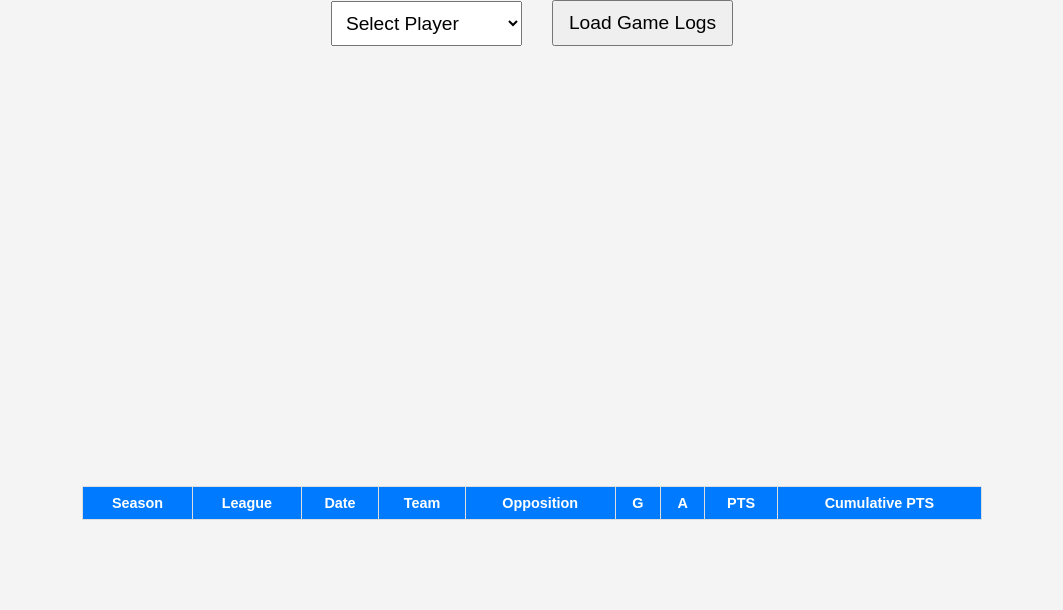
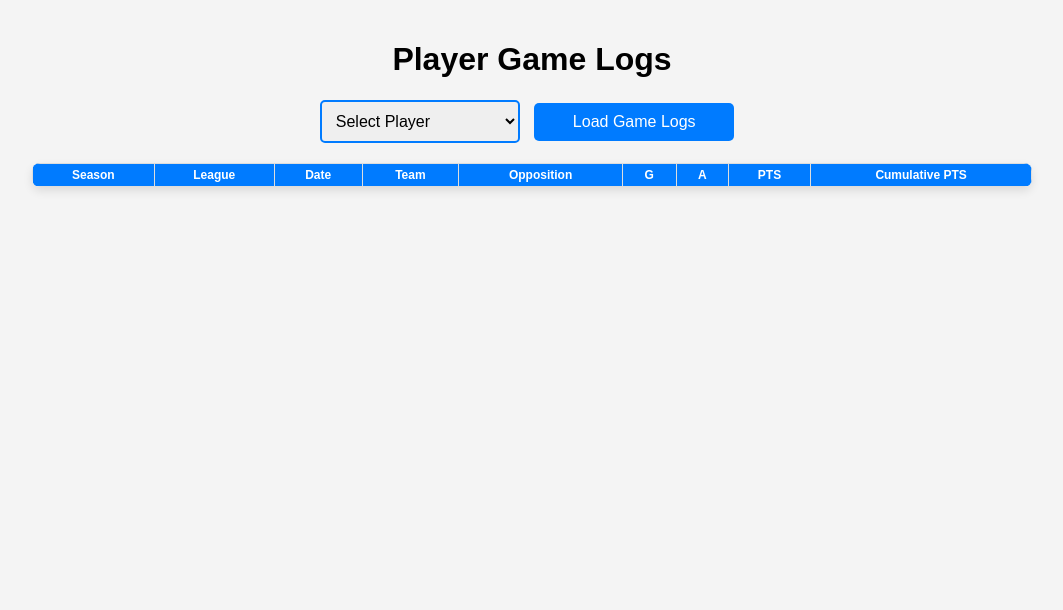
Before and after one commit to turkjr19/prospect_website, a plain HTML site: page docs/index.html in a window 1280 px wide. Shown: the whole page, without its empty margins (108-1171 px from the left). Drawn offline with nearby package versions, Linux system fonts and the light colour scheme.

Commit message:
Add files via upload

```diff
--- a/docs/gameLogs.js
+++ b/docs/gameLogs.js
@@ -146,8 +146,8 @@ function drawCumulativePointsChart(labels, data, emaData) {
             ]
         },
         options: {
-            responsive: true, // Ensure responsive behavior
-            maintainAspectRatio: false, // Allow the chart to stretch vertically as needed
+            responsive: true,
+            maintainAspectRatio: false,
             scales: {
                 x: {
                     title: {
@@ -165,13 +165,7 @@ function drawCumulativePointsChart(labels, data, emaData) {
             }
         }
     });
-
-    // Ensure chart resizes on window resize
-    window.addEventListener('resize', () => {
-        window.cumulativeChart.resize();
-    });
 }
-
 
 // Function to calculate EMA (Exponential Moving Average)
 function calculateEMA(data, period) {
--- a/docs/index.html
+++ b/docs/index.html
@@ -8,20 +8,13 @@
     <script src="https://cdn.jsdelivr.net/npm/chart.js"></script>
 </head>
 <body>
-    <div class="container">
-        <!-- Removed the Player Game Logs title -->
+    <h1>Player Game Logs</h1>
 
-        <div class="menu-container">
     <select id="playerSelect" onchange="loadPlayerData()">
         <option value="">Select Player</option>
         <!-- Player options will be added here dynamically -->
     </select>
     <button onclick="loadPlayerData()">Load Game Logs</button>
-        </div>
-
-        <div class="chart-container">
-            <canvas id="cumulativePointsChart"></canvas>
-        </div>
 
     <table id="gameLogs">
         <thead>
@@ -41,6 +34,9 @@
             <!-- Game logs will be inserted here -->
         </tbody>
     </table>
+
+    <div class="chart-container">
+        <canvas id="cumulativePointsChart"></canvas>
     </div>
 
     <script src="gameLogs.js"></script>
--- a/docs/styles.css
+++ b/docs/styles.css
@@ -1,100 +1,85 @@
-/* Body and container styling */
+/* General Styles */
 body {
-    font-family: Arial, sans-serif;
-    display: flex;
-    justify-content: center;
-    align-items: flex-start;
-    min-height: 100vh;
+    font-family: 'Arial', sans-serif;
+    background-color: #f4f4f4;
     margin: 0;
-    background-color: #f4f4f4;
-    padding: 0 10px; /* Add some padding for mobile screens */
-    box-sizing: border-box; /* Ensure padding doesn't affect width */
-}
-
-.container {
-    width: 100%; /* Allow container to take full width */
-    max-width: 900px; /* Max width constraint */
-    margin: 0 auto; /* Center the container */
+    padding: 20px;
     text-align: center;
 }
 
-/* Center the pull-down menu and button */
-.menu-container {
-    display: flex;
-    justify-content: center;
-    gap: 20px;
-    align-items: center;
-    margin-bottom: 20px;
-    width: 100%; /* Ensure it takes the full width */
-}
-
-/* Styling for the select menu and button */
-#playerSelect {
-    font-size: 1.2rem; /* Enlarge font */
+/* Input, Button, and Dropdown Styling */
+input, select, button {
     padding: 10px;
+    font-size: 16px;
+    border: 2px solid #007bff;
+    border-radius: 5px;
     margin-right: 10px;
-    width: auto;
-    max-width: 100%; /* Ensure it doesn't exceed the screen width */
+    width: 200px; /* Match the button width */
 }
 
 button {
-    font-size: 1.2rem; /* Enlarge font */
-    padding: 10px 15px;
+    background-color: #007bff;
+    color: #fff;
+    border: none;
     cursor: pointer;
+    transition: 0.3s;
 }
 
-/* Chart container - ensure full width */
-.chart-container {
-    width: 100%; /* Full width */
-    max-width: 100%; /* Ensure it doesn't exceed screen width */
-    height: 400px; /* Retain the original chart height */
-    margin: 0 auto;
-    display: block; /* Block-level display to ensure full width */
+button:hover {
+    background-color: #0056b3;
 }
 
-/* Ensure canvas inside chart container expands to fill the space */
-.chart-container canvas {
-    width: 100% !important; /* Force the canvas to take 100% width */
-    height: auto !important; /* Adjust height automatically to maintain aspect ratio */
+/* Table Styling */
+table {
+    width: 90%;
+    max-width: 1000px;
+    margin: 20px auto;
+    border-collapse: collapse;
+    background-color: white;
+    box-shadow: 0px 4px 10px rgba(0, 0, 0, 0.1);
+    border-radius: 8px;
+    overflow: hidden;
 }
 
-/* Table styling */
-table {
-    width: 100%; /* Full width for mobile screens */
-    margin: 20px 0;
-    border-collapse: collapse;
-    background-color: white;
+/* Further reduce table row height */
+th, td {
+    padding: 4px 8px; /* Further reduced vertical padding */
+    font-size: 12px; /* Smaller text size */
+    border: 1px solid #ddd;
+    text-align: center;
 }
 
-th, td {
-    padding: 8px; /* Adjust padding for compact look */
-    text-align: center;
-    border: 1px solid #ddd;
-    font-size: 0.9rem; /* Make the font smaller */
-}
-
+/* Header Styling */
 thead {
     background-color: #007bff;
     color: white;
 }
 
-/* Media Queries for mobile responsiveness */
-@media only screen and (max-width: 768px) {
-    body {
-        padding: 0 5px; /* Smaller padding for iPhone screens */
+th {
+    font-weight: bold;
+}
+
+/* Chart Styling */
+.chart-container {
+    width: 80%;
+    max-width: 900px;
+    margin: 20px auto;
+    height: 400px;
+}
+
+/* Responsive Design */
+@media (max-width: 600px) {
+    table {
+        width: 100%;
     }
 
-    /* Ensure table text is not too large on smaller screens */
-    th, td {
-        font-size: 0.8rem; /* Slightly smaller font for mobile */
+    input, select, button {
+        width: 100%;
+        margin-bottom: 10px;
     }
 
-    #playerSelect, button {
-        font-size: 1rem; /* Smaller font size for mobile screens */
-    }
-
-    /* Chart height adjusted for mobile view */
     .chart-container {
-        height: 300px; /* Resize chart for mobile devices */
+        width: 100%;
+        height: 300px;
     }
 }
```
Lines whose indentation alone changed are shown as unchanged.
